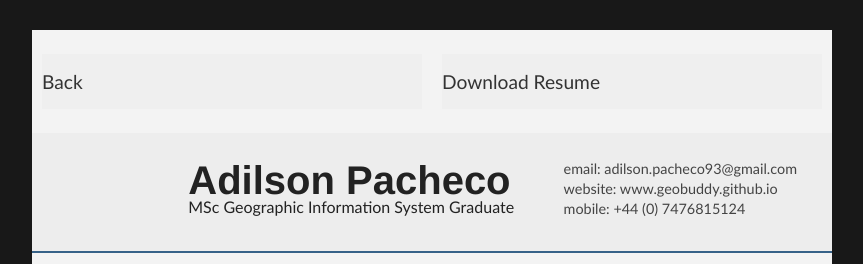
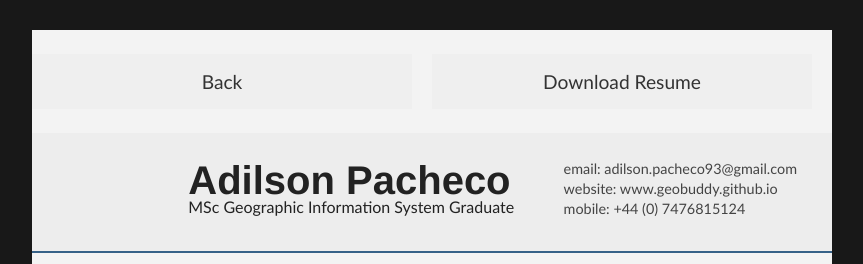
Before and after one commit to Geobuddy/geobuddy.github.io, a Jekyll site: the page built from _pages/resume.md, in a window 1280 px wide. Shown: the top 264 px of the page, without its empty margins (208-1071 px from the left). Built offline with Jekyll 4.4.1, drawn with Linux system fonts in a browser that asks for light colours; some web fonts are replaced.

Commit message:
add button style

```diff
--- a/assets/css/style.css
+++ b/assets/css/style.css
@@ -360,7 +360,8 @@ section:last-child {
   background-color: #efefef;
   text-decoration: none;
   text-align: center;
-  display: flex;
+	display: inline-block;
+  vertical-align: middle;
   margin: 1.5rem auto;
   width: 95%;
   font-size: 1.2em;
```
